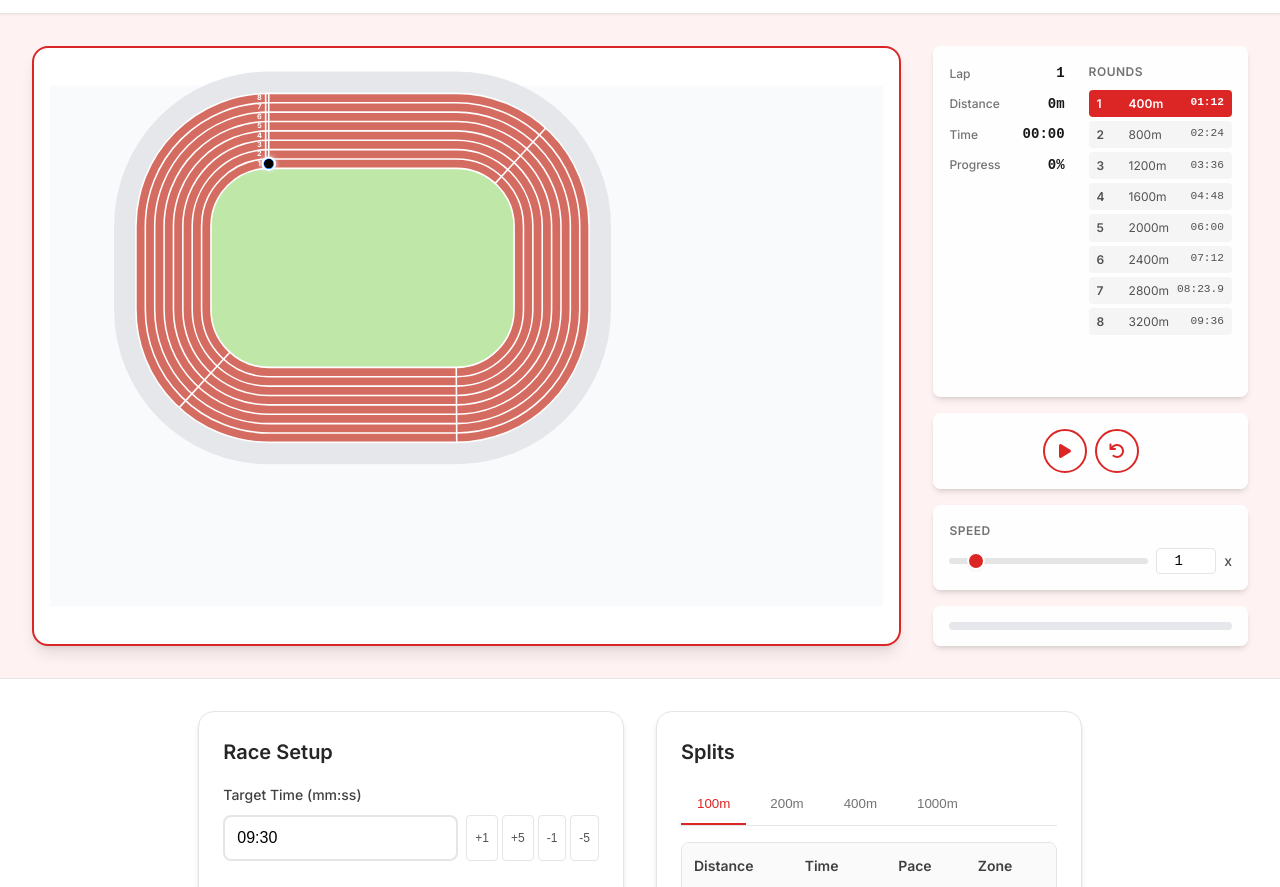
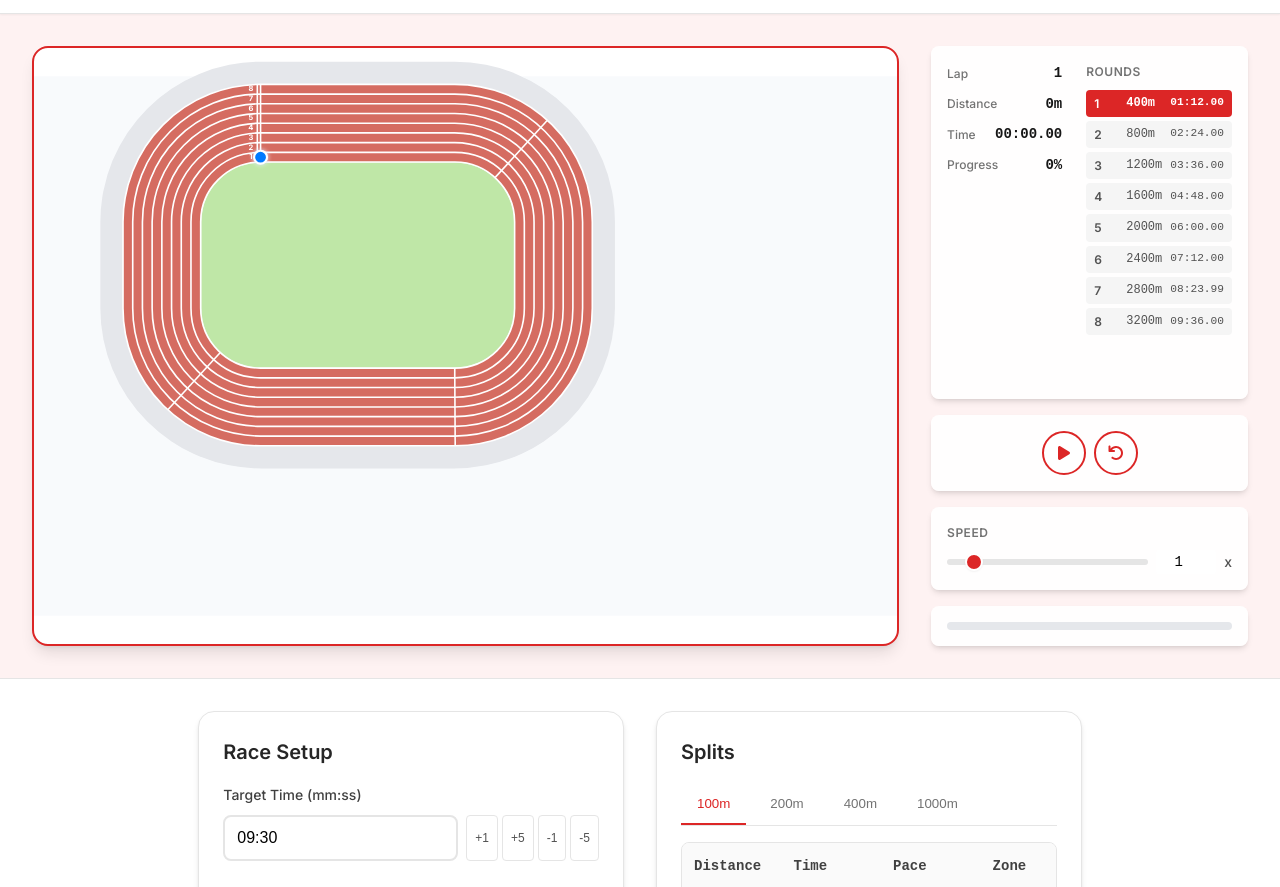
Before and after one commit to egil10/3000meter, a plain HTML site: page index.html in a window 1280 px wide. Shown: the part 57-944 px from the top of the page. Drawn offline with nearby package versions, Linux system fonts and the light colour scheme.

Commit message:
more layout fixes

```diff
--- a/css/styles.css
+++ b/css/styles.css
@@ -137,7 +137,6 @@ body {
     background: white;
     box-shadow: var(--shadow-lg);
     border: 2px solid var(--primary-red);
-    padding: 1rem;
 }
 
 .track-wrap svg {
@@ -518,6 +517,7 @@ body {
     text-align: left;
     border-bottom: 1px solid var(--neutral-200);
     font-size: 0.875rem;
+    font-family: 'Courier New', monospace;
 }
 
 .splits-table th {
@@ -738,6 +738,21 @@ body {
     font-size: 0.7rem;
 }
 
+/* Apply monospace font to other numerical displays */
+.metric-value {
+    font-family: 'Courier New', monospace;
+}
+
+.round-distance {
+    font-family: 'Courier New', monospace;
+}
+
+/* Make round indicators transparent */
+.round-indicator {
+    fill: transparent;
+    stroke: transparent;
+}
+
 /* Animation Controls */
 .animation-controls {
     display: flex;
@@ -843,7 +858,7 @@ body {
 .speed-input {
     width: 60px;
     padding: 0.25rem 0.5rem;
-    border: 1px solid var(--neutral-200);
+    border: none;
     border-radius: 0.25rem;
     font-size: 0.875rem;
     text-align: center;
--- a/index.html
+++ b/index.html
@@ -107,7 +107,7 @@
                 </div>
                 <div class="info-item">
                   <span class="info-label" data-i18n="time">Time</span>
-                  <span class="info-value" id="currentTime">00:00</span>
+                  <span class="info-value" id="currentTime">00:00.00</span>
                 </div>
                 <div class="info-item">
                   <span class="info-label" data-i18n="progress">Progress</span>
--- a/js/script.js
+++ b/js/script.js
@@ -900,25 +900,22 @@ function parseTimeToMs(timeStr) {
 }
 
 function formatTimeFromMs(ms) {
-    if (!ms || ms < 0) return '00:00';
+    if (!ms || ms < 0) return '00:00.00';
 
     const totalSeconds = Math.floor(ms / 1000);
     const minutes = Math.floor(totalSeconds / 60);
     const seconds = totalSeconds % 60;
-    const tenths = Math.floor((ms % 1000) / 100);
+    const hundredths = Math.floor((ms % 1000) / 10);
 
-    if (tenths > 0) {
-        return `${minutes.toString().padStart(2, '0')}:${seconds.toString().padStart(2, '0')}.${tenths}`;
-    }
-    return `${minutes.toString().padStart(2, '0')}:${seconds.toString().padStart(2, '0')}`;
+    return `${minutes.toString().padStart(2, '0')}:${seconds.toString().padStart(2, '0')}.${hundredths.toString().padStart(2, '0')}`;
 }
 
 function formatTime(seconds) {
-    if (!seconds || seconds < 0) return '00:00';
+    if (!seconds || seconds < 0) return '00:00.00';
 
     const minutes = Math.floor(seconds / 60);
     const secs = Math.floor(seconds % 60);
-    return `${minutes.toString().padStart(2, '0')}:${secs.toString().padStart(2, '0')}`;
+    return `${minutes.toString().padStart(2, '0')}:${secs.toString().padStart(2, '0')}.00`;
 }
 
 function updateProgressiveSection() {
```
